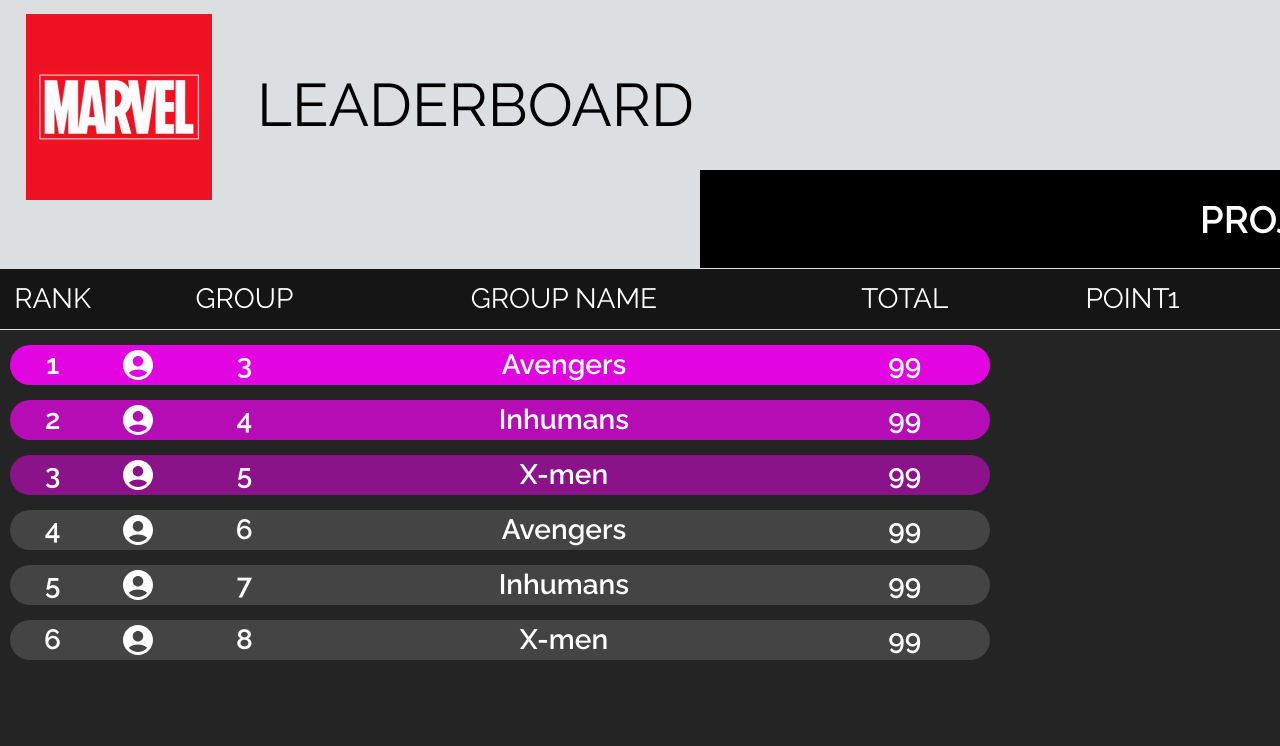
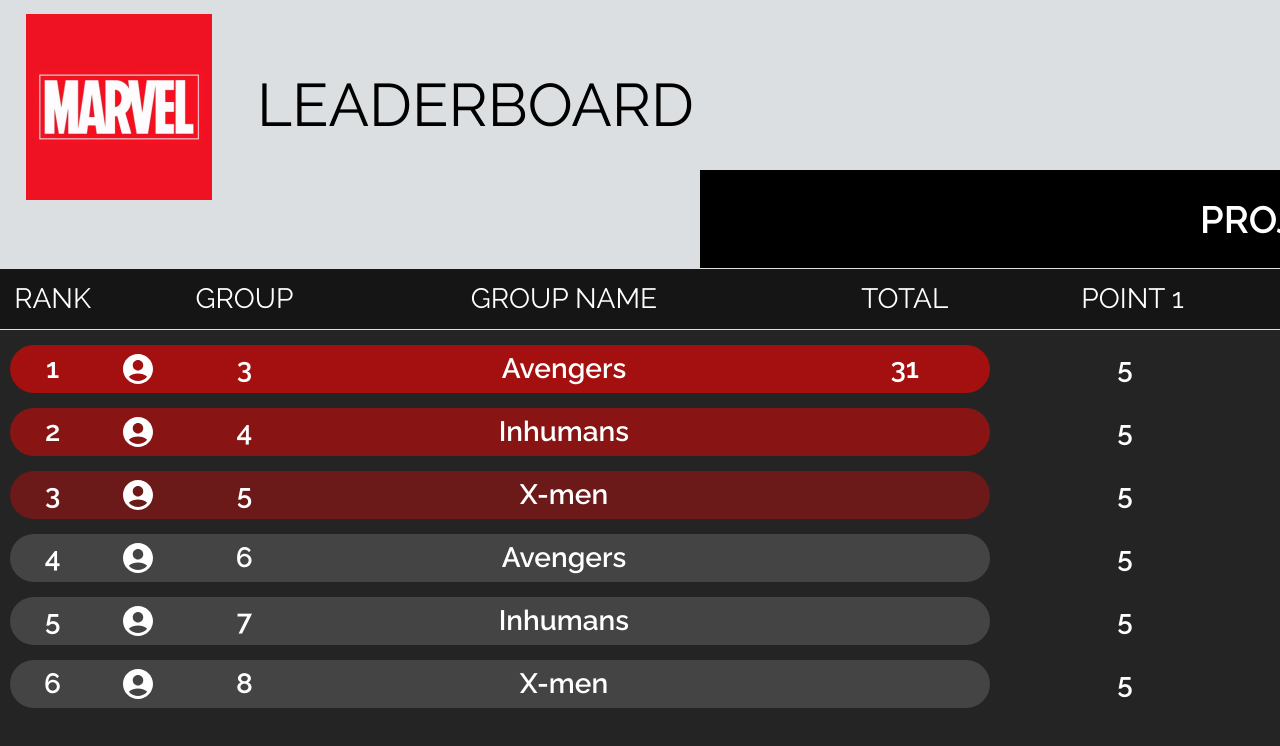
Before and after one commit to Suwipathuesayom/Base-playhouse-leaderboard, a React (Create React App) app: page /speaker in a window 1280 px wide. Shown: the top 746 px of the page. Built offline with nearby package versions, Linux system fonts and the light colour scheme.

Commit message:
mappoint

```diff
--- a/src/pages/SpeakerScreen.js
+++ b/src/pages/SpeakerScreen.js
@@ -26,14 +26,16 @@
       },
     ],
     theme: {
-      top3: "#ff00ff",
+      top3: "#FA0404",
       hilight: "#ffffff",
     },
     learnerGroups: [
       {
+        isChecked: true,
         groupIndex: 0,
         groupName: "Avengers",
         avatar: "string",
+        totalPoint: 31,
         points: [
           {
             taskIndex: 0,
@@ -64,7 +66,7 @@
           },
           {
             taskIndex: 1,
-            taskPoint: 2,
+            taskPoint: 5,
           },
           {
             taskIndex: 2,
@@ -214,11 +216,11 @@
   const getRankColor = (index, top3) => {
     // const top3 = "#00FF00";
     if (index === 0) {
-      return top3 + "DD";
+      return top3 + "99";
     } else if (index === 1) {
-      return top3 + "AA";
+      return top3 + "77";
     } else if (index === 2) {
-      return top3 + "77";
+      return top3 + "55";
     } else {
       return "#88838355";
     }
@@ -317,7 +319,7 @@
                     direction="row"
                     // flex={1}
                     flexDirection={"row"}
-                    height={40}
+                    height={48}
                     alignItems={"center"}
                     borderRadius={10}
                     marginTop={"15px"}
@@ -382,7 +384,7 @@
                         fontFamily: "Raleway",
                       }}
                     >
-                      {99}
+                      {group.totalPoint}
                     </Typography>
                   </Stack>
                 ))}
@@ -395,6 +397,7 @@
               minWidth={1000}
             >
               <Divider color={"white"} />
+
               <Stack
                 justifyContent={"center"}
                 height={"60px"}
@@ -402,6 +405,7 @@
                 backgroundColor={color.primaryBlack}
               >
                 <Stack direction={"row"}>
+                  {data?.learnerGroups[0].points.map((point, index) => (
                     <Typography
                       sx={{
                         flex: 1,
@@ -412,47 +416,42 @@
                         // backgroundColor: "purple",
                       }}
                     >
-                    POINT1
+                      POINT {index + 1}
                     </Typography>
+                  ))}
+                </Stack>
+              </Stack>
+              <Divider color={"white"} />
+
+              {data?.learnerGroups.map((group, index) => (
+                <Stack
+                  direction="row"
+                  key={index}
+                  // flex={1}
+                  flexDirection={"row"}
+                  height={48}
+                  alignItems={"center"}
+                  borderRadius={10}
+                  marginTop={"15px"}
+                  // paddingX={"15px"}
+                >
+                  {group.points.map((point, index) => (
                     <Typography
                       sx={{
                         flex: 1,
                         textAlign: "center",
                         fontSize: 28,
+                        fontWeight: 800,
                         color: "#FFFFFF",
                         fontFamily: "Raleway",
-                      // backgroundColor: "purple",
+                        // backgroundColor: "red",
                       }}
                     >
-                    POINT2
+                      {point.taskPoint}
                     </Typography>
-                  <Typography
-                    sx={{
-                      flex: 1,
-                      textAlign: "center",
-                      fontSize: 28,
-                      color: "#FFFFFF",
-                      fontFamily: "Raleway",
-                      // backgroundColor: "purple",
-                    }}
-                  >
-                    POINT3
-                  </Typography>
-                  <Typography
-                    sx={{
-                      flex: 1,
-                      textAlign: "center",
-                      fontSize: 28,
-                      color: "#FFFFFF",
-                      fontFamily: "Raleway",
-                      // backgroundColor: "purple",
-                    }}
-                  >
-                    POINT4
-                  </Typography>
+                  ))}
                 </Stack>
-              </Stack>
-              <Divider color={"white"} />
+              ))}
             </Stack>
           </Stack>
         </div>
```
Lines whose indentation alone changed are shown as unchanged.
